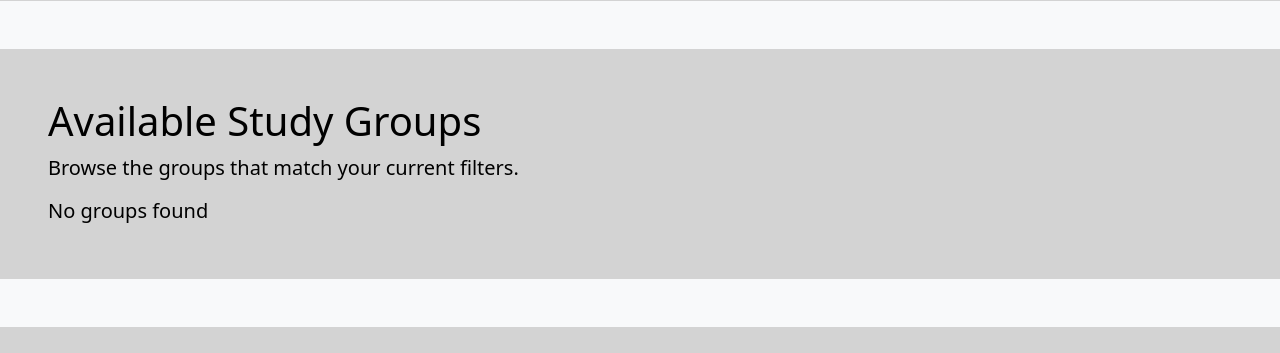
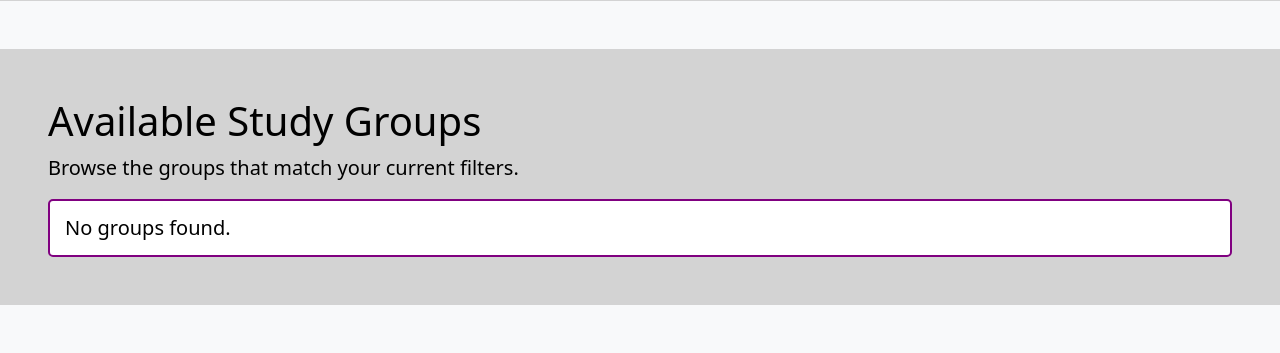
Before and after one commit to Luc45K0h75/UWA-Study-Buddy, a Flask app: page /view-groups in a window 1280 px wide. Shown: the part 485-838 px from the top of the page. Before the commit the page ends 812 px from the top, so only its background shows below. Run offline with Flask 3, Linux system fonts and the light colour scheme; data that the repository does not hold is empty.

Commit message:
Restyled view groups cards section

```diff
--- a/templates/viewGroups.html
+++ b/templates/viewGroups.html
@@ -92,12 +92,13 @@
                 <!-- Card displayed for every group that fits the filters -->
                 {% for group in groups %}
                     <div class="col-md-4">
-                        <div class="card card-style h-100">
+                        <div class="card card-style card-padding h-100">
                             <div class="card-body">
-                                <h5 class="text-center" style="color: purple;">{{ group['GroupName'] }}</h5>
-                                <p class="text-start">Description: {{ group['Description'] }}</p>
+                                <h5 class="card-title text-center" style="color: purple;">{{ group['GroupName'] }}</h5>
+                                <p class="card-text text-start">Description: {{ group['Description'] }}</p>
                             </div>
-                            <div class="card-footer text-center">
+
+                            <div class="card-footer bg-transparent text-center">
                                 <!-- Form to join the group, sends a POST request -->
                                 <form method="POST" action="{{ url_for('view_groups.join_group') }}">
                                     <input type="hidden" name="group_id" value="{{ group['GroupID'] }}">
@@ -106,12 +107,17 @@
                             </div>
                         </div>
                     </div>
-
                 {% endfor %}
             {% else %}
-                <h5 class="text-start"> No groups found</h5>
+                <div class="col">
+                    <div class="card-style card-padding">
+                        <h5 class="mb-0">No groups found.</h5>
+                    </div>
+                </div>
             {% endif %}
-
         </div>
     </div>
+
+    <script src="https://cdn.jsdelivr.net/npm/bootstrap@5.3.8/dist/js/bootstrap.bundle.min.js"></script>
 </body>
+</html>
```
